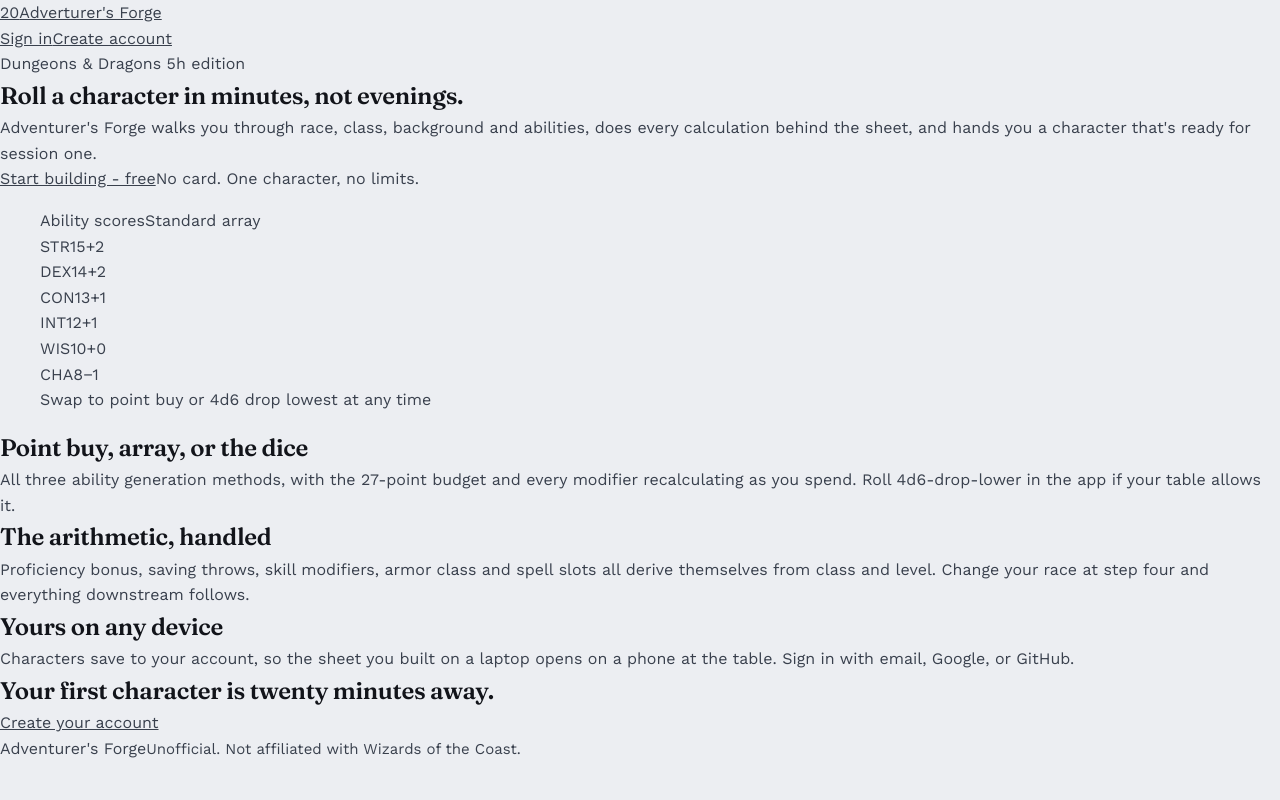
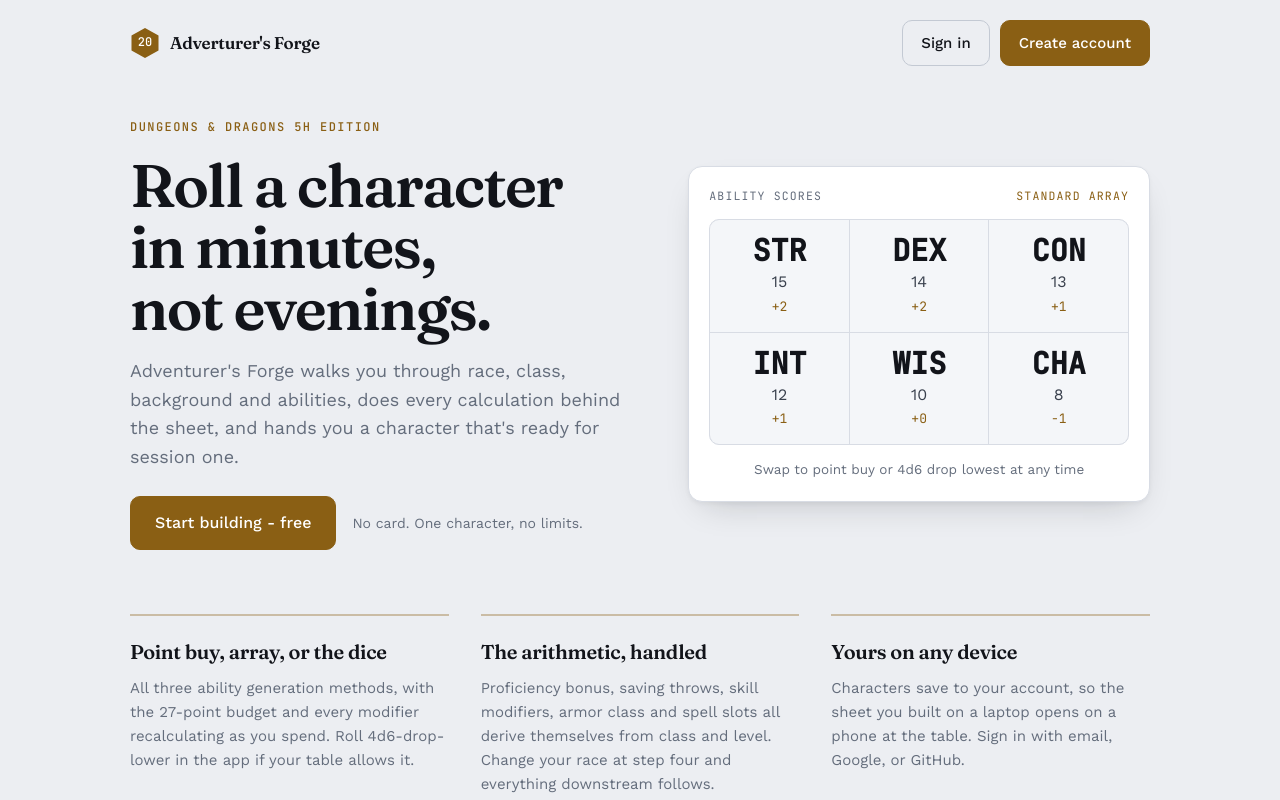
Before and after one commit to Adventurer-s-Forge/forge-frontend, a React (Vite) app: page / in a window 1280 px wide. Shown: the top 800 px of the page. Built offline with nearby package versions, Linux system fonts and the light colour scheme; no server answers.

Commit message:
style landing, auth and dashboard pages

```diff
--- a/src/App.css
+++ b/src/App.css
@@ -1,179 +1,577 @@
+/* BUTTONS */
+
+.btn {
+  display: inline-flex;
+  align-items: center;
+  justify-content: center;
+  gap: 8px;
+  font: inherit;
+  font-size: 15px;
+  font-weight: 500;
+  padding: 10px 18px;
+  border-radius: var(--radius);
+  border: 1px solid transparent;
+  text-decoration: none;
+  cursor: pointer;
+  white-space: nowrap;
+  transition: background-color 0.15s ease, border-color 0.15s ease;
+}
+
+.btn:disabled {
+  opacity: 0.6;
+  cursor: default;
+}
+
+.btn-primary {
+  background-color: var(--brass);
+  color: var(--brass-ink);
+  border-color: var(--brass);
+}
+.btn-primary:hover:not(:disabled) {
+  background: var(--brass-hover);
+  border-color: var(--brass-hover);
+}
+
+.btn-quiet {
+  background: transparent;
+  color: var(--ink);
+  border-color: var(--line-strong);
+}
+.btn-quiet:hover:not(:disabled) {
+  border-color: var(--brass-line);
+  background: var(--brass-soft);
+}
+
+.btn-lg {
+  font-size: 16px;
+  padding: 13px 24px;
+}
+
+/* WORDMARK */
+
+.wordmark {
+  display: inline-flex;
+  align-items: center;
+  gap: 10px;
+  text-decoration: none;
+  color: var(--ink);
+}
+
+.wordmark-mark {
+  display: grid;
+  place-content: center;
+  width: 30px;
+  height: 30px;
+  flex: none;
+  font-family: var(--mono);
+  font-size: 12px;
+  font-weight: 500;
+  color: var(--brass-ink);
+  background: var(--brass);
+  clip-path: polygon(50% 0%, 95% 25%, 95% 75%, 50% 100%, 5% 75%, 5% 25%);
+}
+
+.wordmark-text {
+  font-family: var(--display);
+  font-weight: 600;
+  font-size: 17px;
+  letter-spacing: -0.015em;
+}
+
+/* LANDING */
+
+.site {
+  display: flex;
+  flex-direction: column;
+  min-height: 100svh;
+}
+
+.site-header,
+.site-footer {
+  display: flex;
+  align-items: center;
+  justify-content: space-between;
+  gap: 16px;
+  flex-wrap: wrap;
+  max-width: 1060px;
+  width: 100%;
+  margin: 0 auto;
+  padding: 20px;
+}
+
+.site-nav {
+  display: flex;
+  align-items: center;
+  gap: 10px;
+}
+
+.eyebrow {
+  font-family: var(--mono);
+  font-size: 12px;
+  font-weight: 500;
+  letter-spacing: 0.12em;
+  text-transform: uppercase;
+  color: var(--brass);
+}
+
+.hero {
+  max-width: 1060px;
+  margin: 0 auto;
+  padding: 32px 20px 64px;
+  display: grid;
+  grid-template-columns: 1.05fr 0.95fr;
+  gap: 48px;
+  align-items: center;
+}
+
+.hero-copy {
+  display: flex;
+  flex-direction: column;
+  gap: 18px;
+}
+
+.hero h1 {
+  font-size: clamp(38px, 6vw, 60px);
+  line-height: 1.02;
+  letter-spacing: -0.03em;
+}
+
+.hero-sub {
+  font-size: 18px;
+  color: var(--muted);
+  max-width: 48ch;
+}
+
+.hero-actions {
+  display: flex;
+  align-items: center;
+  gap: 16px;
+  flex-wrap: wrap;
+  margin-top: 6px;
+}
+
+.hero-note {
+  font-size: 14px;
+  color: var(--muted);
+}
+
+/* ABILITY BLOCK */
+
+.statblock-frame {
+  margin: 0;
+  padding: 20px;
+  background: var(--surface);
+  border: 1px solid var(--line);
+  border-radius: 14px;
+  box-shadow: var(--shadow);
+}
+
+.statblock-caption {
+  display: flex;
+  align-items: baseline;
+  justify-content: space-between;
+  gap: 12px;
+  font-family: var(--mono);
+  font-size: 11.5px;
+  letter-spacing: 0.1em;
+  text-transform: uppercase;
+  color: var(--muted);
+  margin-bottom: 14px;
+}
+
+.statblock-method {
+  color: var(--brass);
+}
+
+.statblock {
+  display: grid;
+  grid-template-columns: repeat(3, 1fr);
+  gap: 1px;
+  background: var(--line);
+  border: 1px solid var(--line);
+  border-radius: var(--radius);
+  overflow: hidden;
+}
+
+.stat {
+  background: var(--surface-2);
+  padding: 14px 10px;
+  display: flex;
+  flex-direction: column;
+  align-items: center;
+  gap: 2px;
+}
+
+.stat-key {
+  font-family: var(--mono);
+  font-size: 30px;
+  font-weight: 600;
+  line-height: 1.1;
+  color: var(--ink);
+  font-variant-numeric: tabular-nums;
+}
+
+.stat-mod {
+  font-family: var(--mono);
+  font-size: 13px;
+  font-variant-numeric: tabular-nums;
+  color: var(--brass);
+}
+
+.statblock-foot {
+  margin-top: 14px;
+  font-size: 13.5px;
+  color: var(--muted);
+  text-align: center;
+}
+
+/* FEATURES & CLOSER */
+
+.features {
+  max-width: 1060px;
+  margin: 0 auto;
+  padding: 0 20px 64px;
+  display: grid;
+  grid-template-columns: repeat(3, 1fr);
+  gap: 32px;
+}
+
+.feature {
+  display: flex;
+  flex-direction: column;
+  gap: 8px;
+  padding-top: 20px;
+  border-top: 2px solid var(--brass-line);
+}
+
+.feature h2 {
+  font-size: 20px;
+}
+
+.feature p {
+  font-size: 15px;
+  color: var(--muted);
+}
+
+.closer {
+  border-top: 1px solid var(--line);
+  padding: 64px 20px;
+  display: flex;
+  flex-direction: column;
+  align-items: center;
+  gap: 24px;
+  text-align: center;
+}
+
+.closer h2 {
+  font-size: clamp(26px, 4vw, 36px);
+}
+
+.site-footer {
+  border-top: 1px solid var(--line);
+  font-size: 14px;
+  color: var(--muted);
+  margin-top: auto;
+}
+
+/* AUTHENTICATION CARD */
+
 .screen {
   min-height: 100svh;
   display: grid;
   place-items: center;
-  padding: 24px;
-  box-sizing: border-box;
+  padding: 24px 20px;
 }
 
 .card {
   width: 100%;
-  max-width: 360px;
+  max-width: 400px;
   display: flex;
   flex-direction: column;
   gap: 8px;
   padding: 32px;
-  text-align: left;
-  border: 1px solid var(--border);
-  border-radius: 12px;
-  background-color: var(--bg);
+  background-color: var(--surface);
+  border: 1px solid var(--line);
+  border-radius: 14px;
   box-shadow: var(--shadow);
-  box-sizing: border-box;
+}
+
+.card-narrow {
+  align-items: flex-start;
+  gap: 14px;
 }
 
 .card h1 {
   font-size: 28px;
-  letter-spacing: -0.5px;
-  margin: 0 0 16px;
+  margin: 18px 0 14px;
 }
 
 .card label {
   font-size: 14px;
-  color: var(--text-h);
-  margin-top: 8px;
+  font-weight: 500;
+  color: var(--ink);
+  margin-top: 10px;
 }
 
 .card input {
   font: inherit;
   font-size: 16px;
-  padding: 10px 12px;
-  color: var(--text-h);
-  background: var(--bg);
-  border: 1px solid var(--border);
-  border-radius: 6px;
+  padding: 11px 13px;
+  color: var(--ink);
+  background: var(--surface-2);
+  border: 1px solid var(--line-strong);
+  border-radius: var(--radius);
 }
 
 .card input:focus-visible {
-  outline: 2px solid var(--accent);
+  outline: 2px solid var(--brass);
   outline-offset: 1px;
   border-color: transparent;
 }
 
-button {
+.card .primary {
+  margin-top: 22px;
+  background: var(--brass);
+  color: var(--brass-ink);
+  border: 1px solid var(--brass);
+  border-radius: var(--radius);
   font: inherit;
   font-size: 16px;
-  padding: 8px 14px;
-  color: var(--text-h);
-  background: var(--bg);
-  border: 1px solid var(--border);
-  border-radius: 6px;
+  font-weight: 500;
+  padding: 12px 18px;
   cursor: pointer;
 }
-
-button:hover:not(:disabled) {
-  border-color: var(--accent-border);
+.card .primary:hover:not(:disabled) {
+  background: var(--brass-hover);
 }
-
-button:disabled {
+.card .primary:disabled {
   opacity: 0.6;
   cursor: default;
-}
-
-.primary {
-  margin-top: 20px;
-  padding: 11px, 14px;
-  color: #fff;
-  background: var(--accent);
-  border-color: var(--accent);
 }
 
 .link {
   padding: 0;
   border: none;
   background: none;
-  color: var(--accent);
+  font: inherit;
+  color: var(--brass);
   text-decoration: underline;
-}
-
-.error {
-  margin-top: 12px;
-  font-size: 15px;
-  color: #dc2626;
-}
-
-.muted {
-  font-size: 15px;
-  color: var(--text);
-}
-
-.app {
-  min-height: 100svh;
-  display: flex;
-  flex-direction: column;
-  text-align: left;
-}
-
-.topbar {
-  display: flex;
-  align-items: center;
-  justify-content: space-between;
-  gap: 16px;
-  flex-wrap: wrap;
-  padding: 14px 24px;
-  color: var(--text-h);
-  border-bottom: 1px solid var(--border);
-}
-
-.topbar-right {
-  display: flex;
-  align-items: center;
-  gap: 12px;
-}
-
-.content {
-  flex: 1;
-  padding: 32px 24px;
-}
-
-.debug {
-  display: inline-block;
-  margin-top: 24px;
-  padding: 16px;
-  font: 14px/1.5 var(--mono);
-  text-align: left;
-  color: var(--text-h);
-  background: var(--code-bg);
-  border-radius: 8px;
-  overflow-x: auto;
+  cursor: pointer;
 }
 
 .divider {
   display: flex;
   align-items: center;
   gap: 12px;
-  margin: 20px 0 16px;
-  font-size: 13px;
-  color: var(--text);
+  margin: 22px 0 14px;
+  font-family: var(--mono);
+  font-size: 11.5px;
+  letter-spacing: 0.08em;
+  text-transform: uppercase;
+  color: var(--muted);
 }
-
 .divider::before,
 .divider::after {
   content: '';
   flex: 1;
   height: 1px;
-  background: var(--border);
+  background-color: var(--line);
 }
 
 .oauth {
   display: flex;
-  gap: 8px;
+  gap: 10px;
 }
 
 .oauth-btn {
   flex: 1;
   display: inline-flex;
+  align-items: center;
   justify-content: center;
   gap: 8px;
+  font: inherit;
   font-size: 15px;
+  padding: 11px 12px;
+  color: var(--ink);
+  background: var(--surface);
+  border: 1px solid var(--line-strong);
+  border-radius: var(--radius);
+  cursor: pointer;
+}
+.oauth-btn:hover:not(:disabled) {
+  border-color: var(--brass-line);
+  background: var(--brass-soft);
+}
+.oauth-btn:disabled {
+  opacity: 0.6;
+  cursor: default;
+}
+.oauth-btn svg {
+  flex-shrink: 0;
+}
+
+.error,
+.notice {
+  margin-top: 14px;
+  font-size: 14.5px;
   padding: 10px 12px;
+  border-radius: var(--radius);
+  border: 1px solid;
+}
+
+.error {
+  color: var(--oxblood-soft);
+  border-color: var(--oxblood);
 }
 
 .notice {
-  margin-top: 12px;
+  color: var(--ink);
+  background: var(--brass-soft);
+  border-color: var(--brass-line);
+}
+
+.muted {
+  font-size: 14.5px;
+  color: var(--muted);
+}
+
+.card > .muted {
+  margin-top: 18px;
+}
+
+/* APP SHELL */
+
+.app-shell {
+  min-height: 100svh;
+  display: flex;
+  flex-direction: column;
+}
+
+.app-bar {
+  display: flex;
+  align-items: center;
+  justify-content: space-between;
+  gap: 16px;
+  flex-wrap: wrap;
+  padding: 14px 20px;
+  background: var(--surface);
+  border-bottom: 1px solid var(--line);
+}
+
+.app-bar-right {
+  display: flex;
+  align-items: center;
+  gap: 14px;
+}
+
+.app-bar-user {
+  font-size: 14.5px;
+  color: var(--muted);
+}
+
+.app-main {
+  flex: 1;
+  width: 100%;
+  max-width: 1060px;
+  margin: 0 auto;
+  padding: 36px 20px 64px;
+}
+
+.app-head {
+  display: flex;
+  align-items: center;
+  justify-content: space-between;
+  gap: 16x;
+  flex-wrap: wrap;
+  margin-bottom: 28px;
+}
+
+.app-head h1 {
+  font-size: 30px;
+}
+
+.empty {
+  display: flex;
+  flex-direction: column;
+  align-items: center;
+  gap: 14px;
+  text-align: center;
+  padding: 56px 24px;
+  background: var(--surface);
+  border: 1px dashed var(--line-strong);
+  border-radius: 14px;
+}
+
+.empty-title {
+  font-family: var(--display);
+  font-size: 21px;
+  font-weight: 600;
+  color: var(--ink);
+}
+
+.empty-body {
   font-size: 15px;
-  color: var(--text-h);
-  background: var(--accent-bg);
-  border: 1px solid var(--accent-border);
-  border-radius: 6px;
-  padding: 10px 12px;
+  color: var(--muted);
+  max-width: 46ch;
 }
+
+.empty .btn {
+  margin-top: 6px;
+}
+
+/* LOADER */
+
+.page-loader {
+  min-height: 100svh;
+  display: flex;
+  flex-direction: column;
+  align-items: center;
+  justify-content: center;
+  gap: 14px;
+}
+
+.page-loader-mark {
+  display: grid;
+  place-content: center;
+  width: 38px;
+  height: 38px;
+  font-family: var(--mono);
+  font-size: 12px;
+  color: var(--brass-ink);
+  background: var(--brass);
+  clip-path: polygon(50% 0%, 95% 25%, 95% 75%, 50% 100%, 5% 75%, 5% 25%);
+}
+
+.page-loader-text {
+  font-family: var(--mono);
+  font-size: 12px;
+  letter-spacing: 0.1em;
+  text-transform: uppercase;
+  color: var(--muted);
+}
+
+/* RESPONSIVE */
+
+@media (max-width: 880px) {
+  .hero {
+    grid-template-columns: 1fr;
+    gap: 36px;
+    padding-bottom: 48px;
+  }
+  .features {
+    grid-template-columns: 1fr;
+    gap: 26px;
+  }
+}
+
+@media (max-width: 520px) {
+  .site-header {
+    padding: 16px 20px;
+  }
+  .hero {
+    padding-top: 16px;
+  }
+  .card {
+    padding: 26px 22px;
+  }
+}
```
